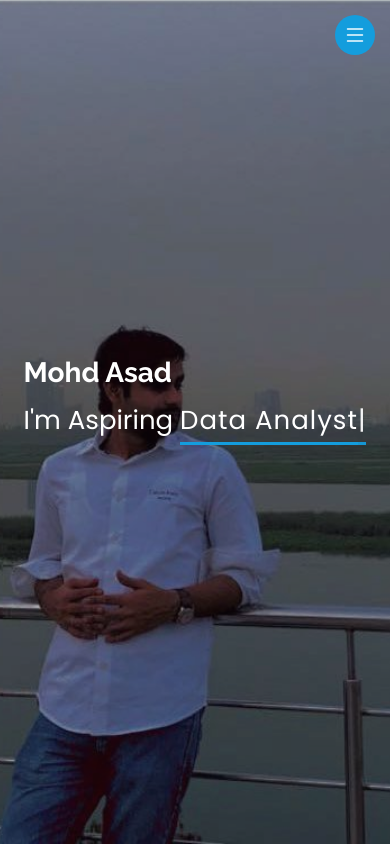
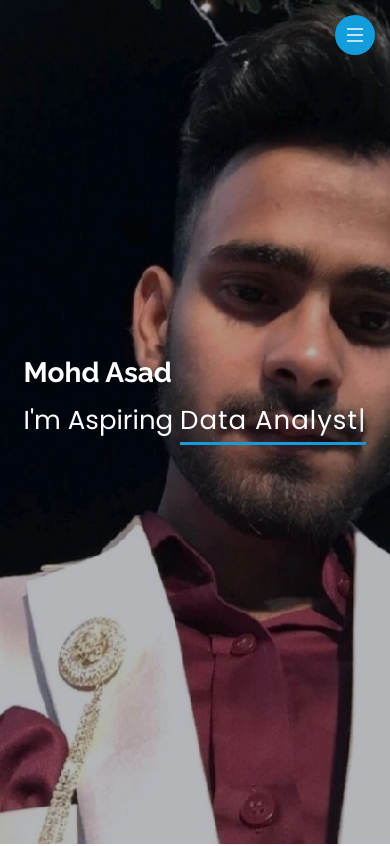
Before and after one commit to asxdmohd/info.asad, a plain HTML site: page index.html in a window 390 px wide. Shown: the top 846 px of the page. Drawn offline with nearby package versions, Linux system fonts and the light colour scheme.

Commit message:
Update style.css

```diff
--- a/assets/css/style.css
+++ b/assets/css/style.css
@@ -244,7 +244,7 @@ h1, h2, h3, h4, h5, h6 {
 }
 @media  screen and (max-width: 870px) {
   #hero {
-    background:url("../img/bg1.jpeg") top center;
+    background:url("../img/IMG20230212070617.jpg") top center;
     background-size: cover;
   }
 }
```
